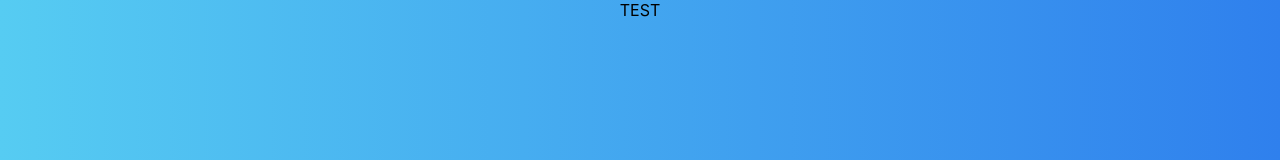
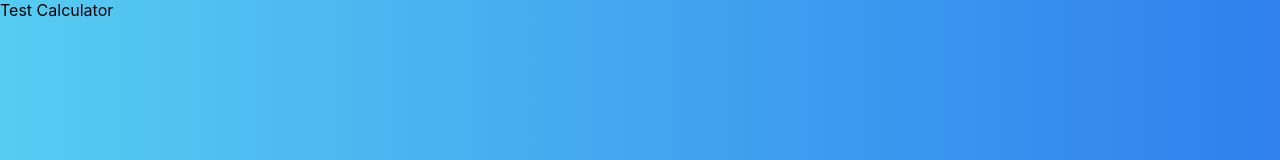
Before and after one commit to Bugs23/react-calc, a React (Create React App) app: page / in a window 1280 px wide. Shown: the top 160 px of the page. Built offline with nearby package versions, Linux system fonts and the light colour scheme.

Commit message:
Created base calculator component

```diff
--- a/src/App.css
+++ /dev/null
@@ -1,3 +0,0 @@
-.App {
-  text-align: center;
-}
--- a/src/App.js
+++ b/src/App.js
@@ -1,9 +1,8 @@
-import logo from './logo.svg';
-import './App.css';
+import Calculator from './components/Calculator';
 
 function App() {
   return (
-    <div className="App">TEST</div>
+    <Calculator />
   );
 }
 
--- /dev/null
+++ b/src/components/Calculator/index.js
@@ -0,0 +1,7 @@
+import React from 'react';
+
+export default function Calculator() {
+	return (
+		<div>Test Calculator</div>
+	)
+}
```
